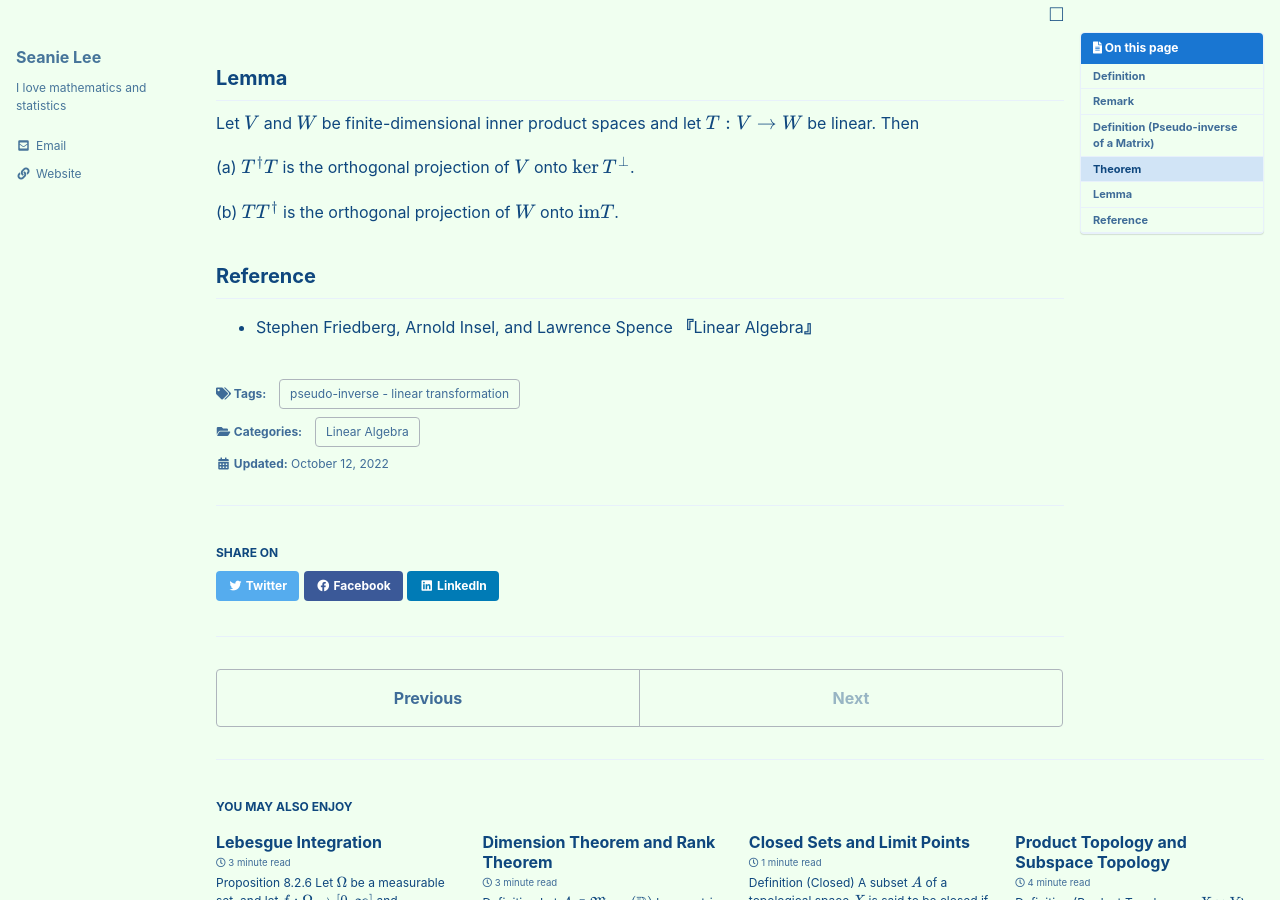
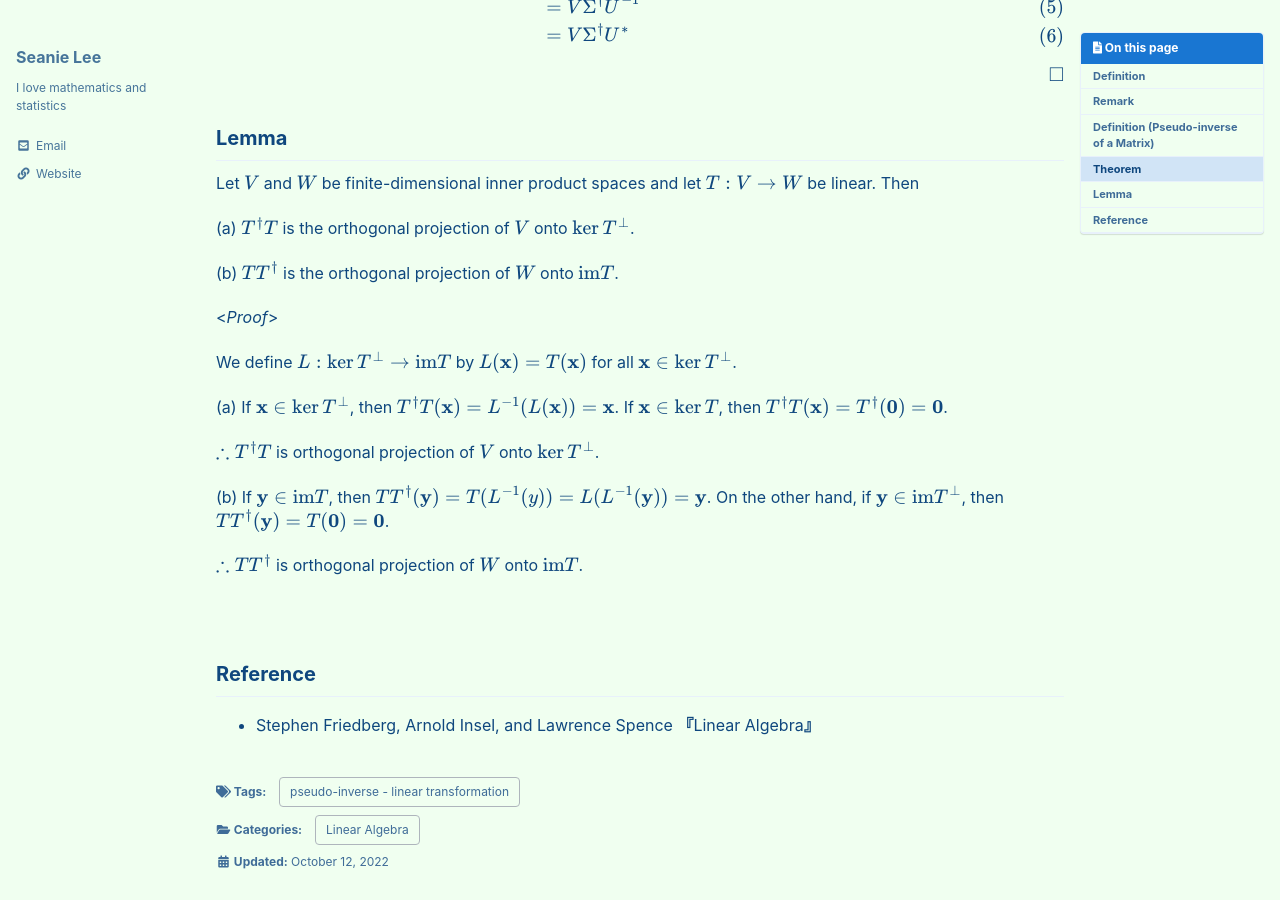
Before and after one commit to seanie12/blog, a Jekyll site: the page built from _posts/2022-10-12-pesudo-inverse.md, in a window 1280 px wide and 900 px high, scrolled down 2004 px. Built offline with Jekyll 4.4.1, drawn with Linux system fonts in a browser that asks for light colours; cached includes are drawn as plain includes; formulas are drawn with MathJax 3; some of the changed text lies outside the part shown.

Commit message:
Update 2022-10-12-pesudo-inverse.md

```diff
--- a/_posts/2022-10-12-pesudo-inverse.md
+++ b/_posts/2022-10-12-pesudo-inverse.md
@@ -55,7 +55,15 @@ is a basis for $\ker T$.  On the other hand, since $\mathbf{v}_i \perp \mathbf{v
 
 Since  $V= \ker T \bigoplus \ker T^\perp$, $\dim \ker T^\perp = \dim V - \dim \ker T^\perp=n - (n-r) =r$. Thus $\\{\mathbf{v}_1\ldots, \mathbf{v}_r\\}$ is a basis for $\ker T^\perp$.
 
-Similarly, we can show that  $\\{\mathbf{u}_{1}, \ldots, \mathbf{u}_r \\}$ is a basis for $\text{im} T$ and $\\{\mathbf{u}_{r+1}, \ldots, \mathbf{u}_m \\}$ is a basis for $\text{im}T^\perp$.
+Similarly, we can show that
+
+$$
+\begin{align*}
+\{\mathbf{u}_{1}, \ldots, \mathbf{u}_r \}
+\end{align*}
+$$
+
+is a basis for $\text{im} T$ and $\\{\mathbf{u}_{r+1}, \ldots, \mathbf{u}_m \\}$ is a basis for $\text{im}T^\perp$.
 
 
 Then $\\{\mathbf{v}_1, \ldots, \mathbf{v}_r \\}$ is a basis for $\ker T^\perp$ and $\\{\mathbf{v}_{r+1},\ldots, \mathbf{v}_n \\}$ is a basis for $\ker T$.  Since
@@ -116,5 +124,20 @@ Let $V$ and $W$ be finite-dimensional inner product spaces and let $T:V\to W$ be
 
 (b) $T T^\dagger$ is the orthogonal projection of $W$ onto $\text{im} T$.
 
+
+<*Proof*>
+
+We define $L: \ker T^\perp \to \text{im} T$ by $L(\mathbf{x}) = T(\mathbf{x})$  for all $\mathbf{x}\in\ker T^\perp$.
+
+(a)  If $\mathbf{x}\in\ker T^\perp$, then $T^\dagger T (\mathbf{x})=L^{-1} (L(\mathbf{x}))= \mathbf{x}$. If $\mathbf{x}\in \ker T$,  then $T^\dagger T(\mathbf{x})=T^\dagger(\mathbf{0})=\mathbf{0}$.
+
+$\therefore T^\dagger T$ is orthogonal projection of $V$ onto $\ker T^\perp$.
+
+(b) If $\mathbf{y} \in \text{im}T$, then $TT^\dagger(\mathbf{y})=T(L^{-1}(y))= L(L^{-1}(\mathbf{y}))=\mathbf{y}$. On the other hand, if $\mathbf{y} \in \text{im}T^\perp$, then $TT^\dagger(\mathbf{y})=T(\mathbf{0})=\mathbf{0}$.
+
+$\therefore TT^\dagger $ is orthogonal projection of $W$ onto $\text{im} T$.
+
+
+$$\tag*{$\square$}$$
 ## Reference
 - Stephen Friedberg, Arnold Insel, and Lawrence Spence **『**Linear Algebra**』**
```
